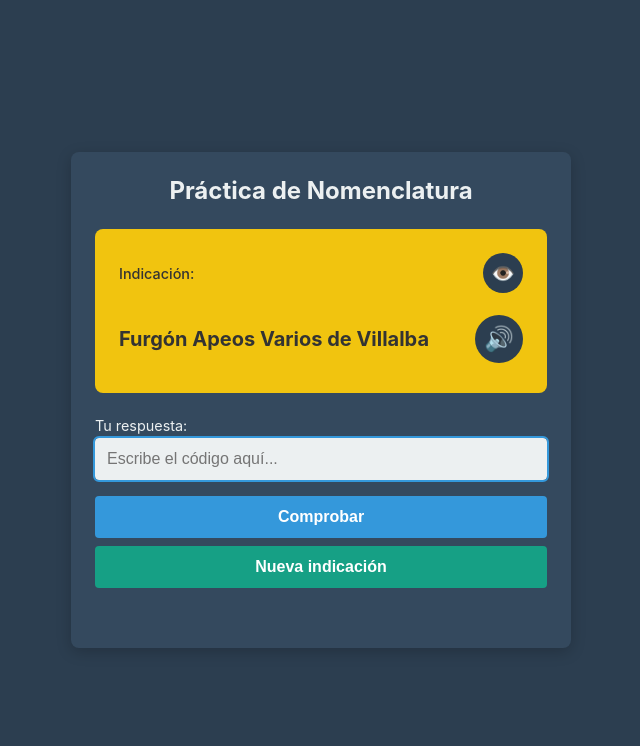
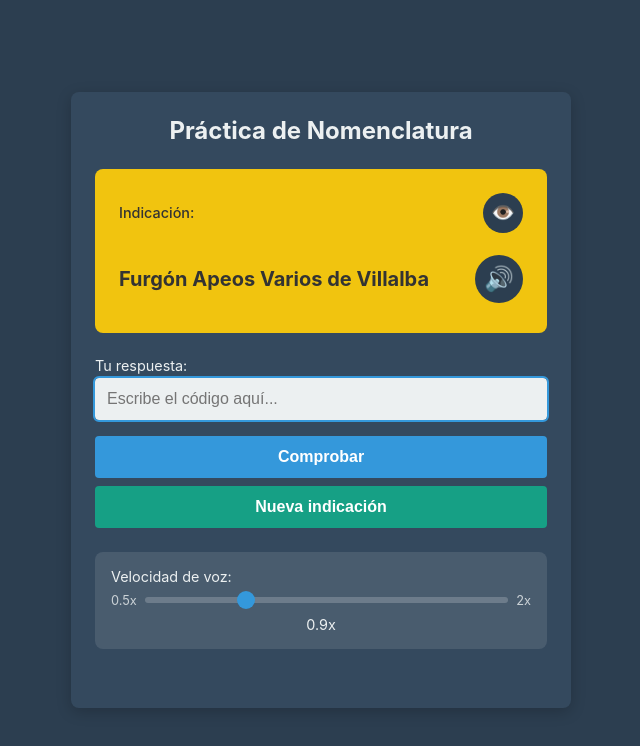
Before and after one commit to ruloalonso/firefighter-nomenclature-trainer, a plain HTML site: page index.html in a window 1280 px wide. Shown: the whole page, without its empty margins (319-959 px from the left). Drawn offline with Linux system fonts and the light colour scheme.

Commit message:
feat: add voice speed control with interactive slider
- Implemented adjustable voice speed (0.5x to 2x) with real-time feedback display
- Added styled slider control with visual indicators for min/max values
- Updated speech synthesis to use configurable speed instead of hardcoded value

```diff
--- a/app.js
+++ b/app.js
@@ -86,8 +86,11 @@ const feedbackText = document.getElementById("feedback-text");
 const speakButton = document.getElementById("speak-button");
 const toggleTextButton = document.getElementById("toggle-text-button");
 const card = document.querySelector(".card");
+const voiceSpeedSlider = document.getElementById("voice-speed");
+const speedValueDisplay = document.getElementById("speed-value");
 
 let currentCorrectAnswer = "";
+let voiceSpeed = 0.9; // Velocidad de voz predeterminada
 
 // --- FUNCIONES AUXILIARES ---
 
@@ -380,7 +383,7 @@ function speakQuestion() {
 
     const utterance = new SpeechSynthesisUtterance(text);
     utterance.lang = 'es-ES';
-    utterance.rate = 0.9;
+    utterance.rate = voiceSpeed; // Usar la velocidad configurada
     utterance.pitch = 1;
 
     window.speechSynthesis.speak(utterance);
@@ -423,6 +426,15 @@ newQuestionButton.addEventListener("click", nextQuestion);
 // Mostrar/ocultar texto con el botón
 toggleTextButton.addEventListener("click", toggleTextVisibility);
 
+// Controlar la velocidad de la voz con el slider
+voiceSpeedSlider.addEventListener("input", function() {
+  // Actualizar la variable de velocidad
+  voiceSpeed = parseFloat(this.value);
+
+  // Actualizar el texto que muestra la velocidad actual
+  speedValueDisplay.textContent = `${voiceSpeed.toFixed(1)}x`;
+});
+
 // Permitir usar "Enter" para comprobar
 answerInput.addEventListener("keydown", (e) => {
   if (e.key === "Enter") {
--- a/index.html
+++ b/index.html
@@ -38,6 +38,23 @@
       <button id="next-button" class="hidden">Siguiente</button>
       <button id="new-question-button">Nueva indicación</button>
 
+      <div class="voice-controls">
+        <label for="voice-speed">Velocidad de voz:</label>
+        <div class="slider-container">
+          <span>0.5x</span>
+          <input
+            type="range"
+            id="voice-speed"
+            min="0.5"
+            max="2"
+            step="0.1"
+            value="0.9"
+          />
+          <span>2x</span>
+        </div>
+        <span id="speed-value">0.9x</span>
+      </div>
+
       <p id="feedback-text"></p>
     </main>
 
--- a/style.css
+++ b/style.css
@@ -181,6 +181,69 @@ button:hover {
     background-color: #1abc9c;
 }
 
+.voice-controls {
+    margin-top: 1.5rem;
+    background-color: rgba(255, 255, 255, 0.1);
+    padding: 1rem;
+    border-radius: 8px;
+}
+
+.voice-controls label {
+    display: block;
+    font-size: 0.9rem;
+    margin-bottom: 0.5rem;
+    color: var(--color-texto);
+}
+
+.slider-container {
+    display: flex;
+    align-items: center;
+    gap: 0.5rem;
+}
+
+.slider-container span {
+    font-size: 0.8rem;
+    color: var(--color-texto);
+    opacity: 0.8;
+}
+
+input[type="range"] {
+    flex: 1;
+    height: 6px;
+    -webkit-appearance: none;
+    appearance: none;
+    background: rgba(255, 255, 255, 0.2);
+    border-radius: 3px;
+    outline: none;
+}
+
+input[type="range"]::-webkit-slider-thumb {
+    -webkit-appearance: none;
+    appearance: none;
+    width: 18px;
+    height: 18px;
+    border-radius: 50%;
+    background: var(--color-respuesta);
+    cursor: pointer;
+}
+
+input[type="range"]::-moz-range-thumb {
+    width: 18px;
+    height: 18px;
+    border-radius: 50%;
+    background: var(--color-respuesta);
+    cursor: pointer;
+    border: none;
+}
+
+#speed-value {
+    display: block;
+    text-align: center;
+    margin-top: 0.5rem;
+    font-size: 0.9rem;
+    color: var(--color-texto);
+}
+
 .hidden {
     display: none;
 }
```
